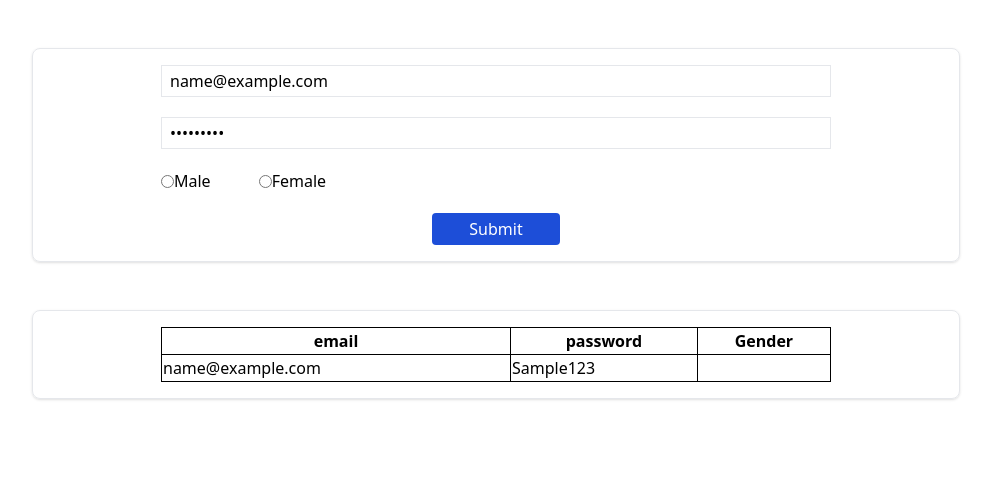
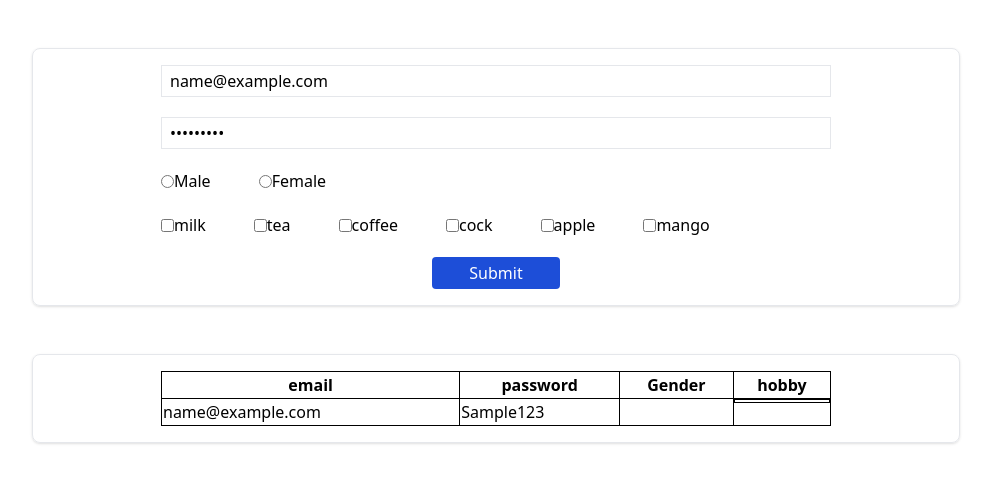
Before and after one commit to CodekulNitin/full-stack-web-5pm-16-feb-2022, a plain HTML site: page HTML/Basic.html in a window 1280 px wide. Both pictures are taken after typing "name@example.com", "Sample123" into the empty fields and a click on the button "Submit". Shown: the whole page, without its empty margins (144-1135 px from the left). Drawn offline with nearby package versions, Linux system fonts and the light colour scheme.

Commit message:
new changes and hobby print

```diff
--- a/HTML/Basic.html
+++ b/HTML/Basic.html
@@ -6,7 +6,7 @@
     <meta http-equiv="X-UA-Compatible" content="IE=edge">
     <meta name="viewport" content="width=device-width, initial-scale=1.0">
     <title>Document</title>
-    <link href="/dist/output.css" rel="stylesheet" />
+    <link src="/dist/output.css" rel="stylesheet" />
     <script src="https://cdn.tailwindcss.com"></script>
     <style>
         table,
@@ -14,6 +14,10 @@
         td,
         th {
             border: 1px solid black;
+        }
+
+        #TableData {
+            display: none;
         }
     </style>
 </head>
@@ -28,22 +32,33 @@
             <input id="female" type="radio" name="gender" value="female">Female
         </div>
 
+        <div class="flex space-x-12 items-center">
+            <input id="check1" type="checkbox" value="milk" name="hobbies">milk
+            <input id="check2" type="checkbox" value="tea" name="hobbies">tea
+            <input id="check3" type="checkbox" value="coffee" name="hobbies">coffee
+            <input id="check4" type="checkbox" value="cock" name="hobbies">cock
+            <input id="check5" type="checkbox" value="apple" name="hobbies">apple
+            <input id="check6" type="checkbox" value="mango" name="hobbies">mango
+        </div>
+
         <div class="flex justify-center">
             <button class="px-3 p-1 bg-blue-700 text-white rounded w-32" onclick="submitData()">Submit</button>
         </div>
 
     </div>
-    <div class="grid md:px-32 px-2 mx-12 p-4 shadow  gap-5 md:mx-44 mt-12 border rounded-lg">
-        <table>
+    <div id="TableData" class="grid md:px-32 px-2 mx-12 p-4 shadow  gap-5 md:mx-44 mt-12 border rounded-lg">
+        <table class="w-full h-auto">
             <tr>
                 <th>email</th>
                 <th>password</th>
                 <th>Gender</th>
+                <th>hobby</th>
             </tr>
             <tr>
                 <td id="demo"></td>
                 <td id="demo1"></td>
                 <td id="gender"></td>
+                <td class="grid" id="hobby"></td>
 
             </tr>
         </table>
@@ -52,13 +67,59 @@
         function submitData() {
             let email = document.getElementById("email").value
             let password = document.getElementById("password").value
+            let TableData = document.getElementById("TableData").style.display = "block"
             document.getElementById("demo").innerHTML = email;
             document.getElementById("demo1").innerHTML = password;
-            var ele = document.getElementsByName('gender');
-            for (i = 0; i < ele.length; i++) {
-                if (ele[i].checked)
-                    document.getElementById("gender").innerHTML = "gender" + ele[i].value;
+            // var ele = document.getElementsByName('gender');
+            // for (i = 0; i < ele.length; i++) {
+            //     if (ele[i].checked)
+            //         document.getElementById("gender").innerHTML = "" + ele[i].value;
+            // }
+
+            let arr = [];
+            let g1 = document.getElementById('male')
+            let g2 = document.getElementById('female')
+            if (g1.checked) {
+                arr.push('male')
             }
+            if (g2.checked) {
+                arr.push('female')
+            }
+            if (arr.length > 0) {
+                document.getElementById("gender").innerHTML = arr;
+            }
+
+
+            let c1 = document.getElementById('check1')
+            let c2 = document.getElementById('check2')
+            let c3 = document.getElementById('check3')
+            let c4 = document.getElementById('check4')
+            let c5 = document.getElementById('check5')
+            let c6 = document.getElementById('check6')
+            let array = [];
+
+            if (c1.checked) {
+                array.push(check1.value)
+            }
+            if (c2.checked) {
+                array.push(check2.value)
+            }
+            if (c3.checked) {
+                array.push(check3.value)
+            }
+            if (c4.checked) {
+                array.push(check4.value)
+            }
+            if (c5.checked) {
+                array.push(check5.value)
+            }
+            if (c6.checked) {
+                array.push(check6.value)
+            }
+            if (array.length > 0) {
+                document.getElementById("hobby").innerHTML = array;
+            }
+
         }
     </script>
 
```
